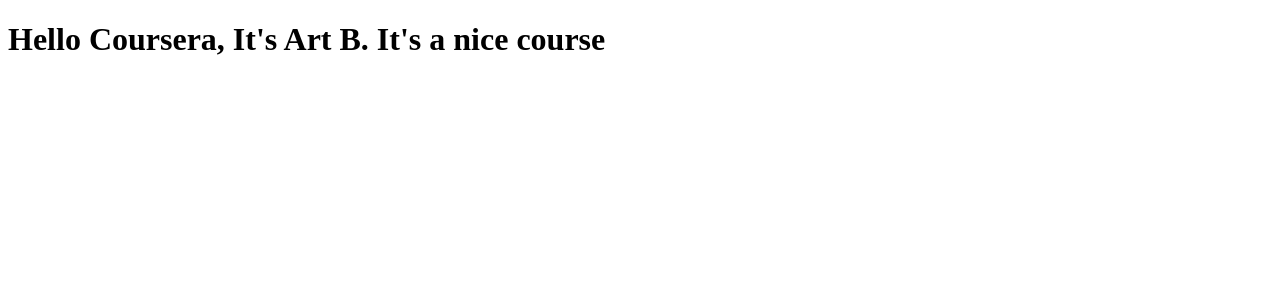
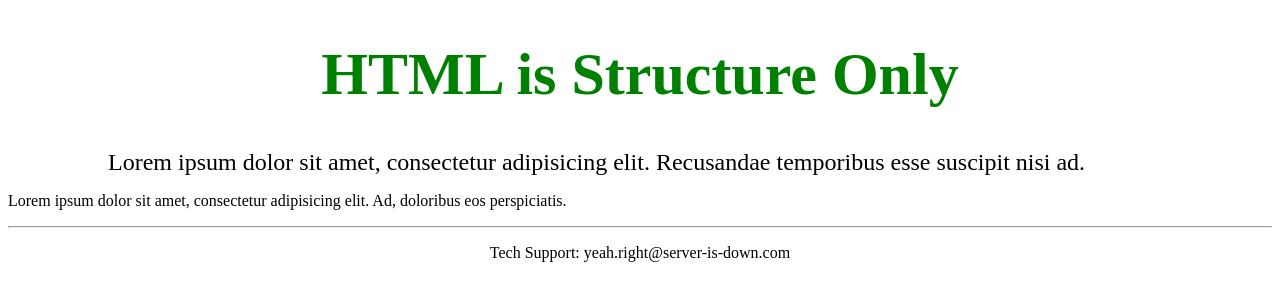
Before and after one commit to artb433/Restaurant-Website-John-Hopkins-University-Coursera-Final-Project, a plain HTML site: page site/index.html in a window 1280 px wide. Drawn offline with Linux system fonts and the light colour scheme.

Commit message:
changes to index.html

```diff
--- a/site/index.html
+++ b/site/index.html
@@ -1,12 +1,18 @@
-<!DOCTYPE html>
-<html lang="en">
-<head>
-    <meta charset="UTF-8">
-    <meta http-equiv="X-UA-Compatible" content="IE=edge">
-    <meta name="viewport" content="width=device-width, initial-scale=1.0">
-    <title>Hello World, It's Art B</title>
-</head>
-<body>
-<h1>Hello Coursera, It's Art B. It's a nice course</h1>
-</body>
+<!doctype html>
+<html>
+  <head>
+    <title>HTML is Structure Only (After)</title>
+  </head>
+  <body>
+    <h1 style="color: green; font-size: 60px; text-align: center;">HTML is Structure Only</h1>
+    <p style="margin: 0 100px 0 100px; font-size: 1.5em;">Lorem ipsum dolor sit amet, consectetur adipisicing elit. Recusandae temporibus esse suscipit nisi ad.</p>
+    <p>Lorem ipsum dolor sit amet, consectetur adipisicing elit. Ad, doloribus eos perspiciatis.</p>
+    <footer>
+      <hr>
+      <p style="text-align: center;"
+         onclick="alert('EMAILING US IS USELESS');">
+         Tech Support: yeah.right@server-is-down.com
+      </p>
+    </footer>
+  </body>
 </html>
```
